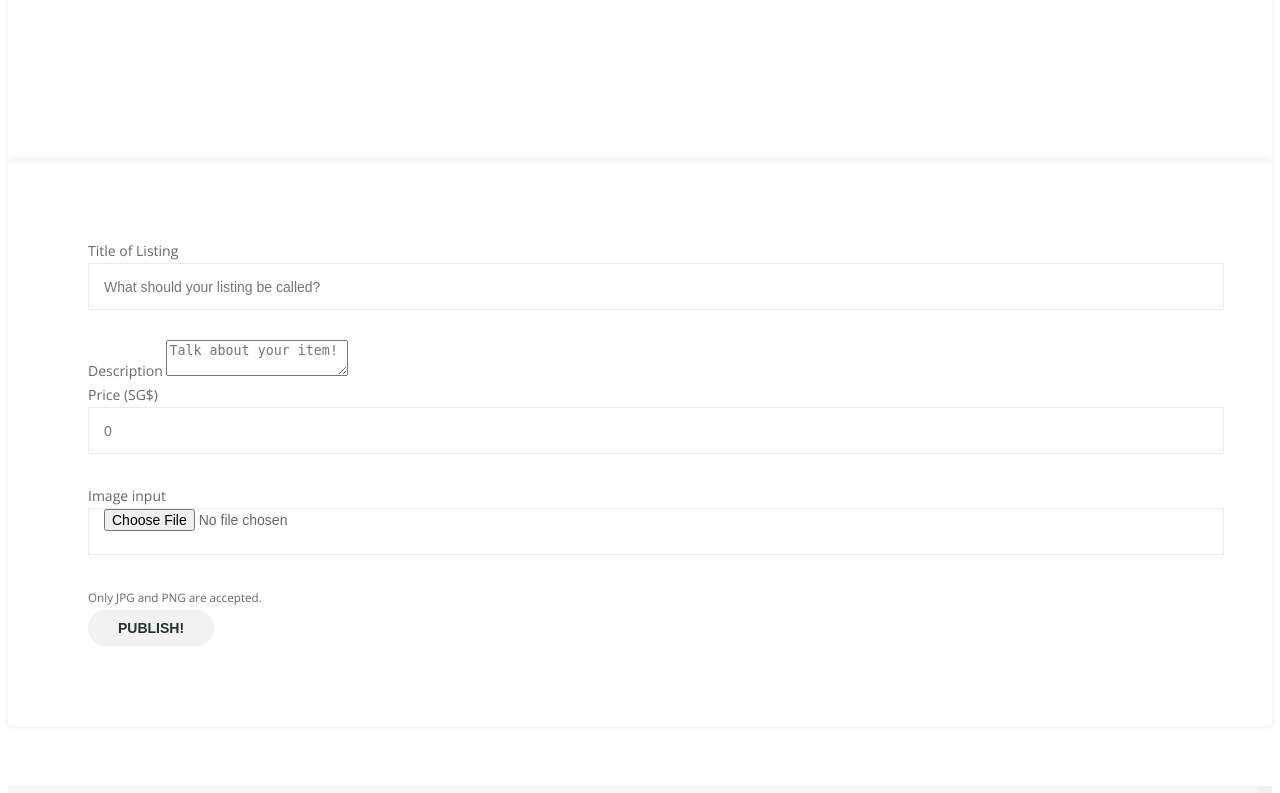
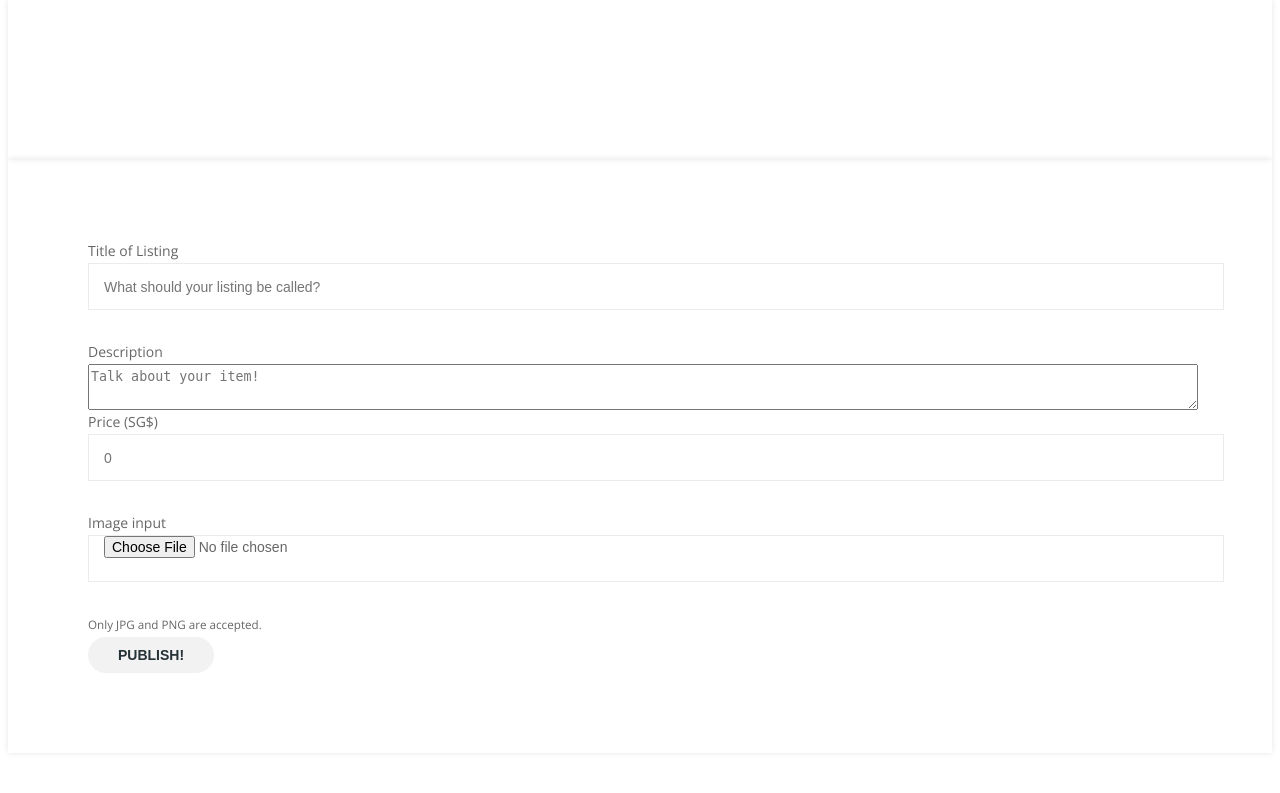
Before and after one commit to changweicw/ict3103-ssd-p2, a Flask app: page /sell/dashboard in a window 1280 px wide. Shown: the part 578-1371 px from the top of the page. Run offline with Flask 2, Linux system fonts and the light colour scheme; some libraries are stand-ins or nearby versions.

Commit message:
css commit test

```diff
--- /dev/null
+++ b/static/assets/css/sellerpage.css
@@ -0,0 +1,15 @@
+#publish_desc {
+    display: block;
+    width: 100%;
+    overflow: hidden;
+    resize: both;
+    min-height: 40px;
+    line-height: 20px;
+}
+
+.textarea {
+    border: 1px solid #ccc;
+    font-family: inherit;
+    font-size: inherit;
+    padding: 1px 6px;
+}
--- a/templates/shared/layout.html
+++ b/templates/shared/layout.html
@@ -17,6 +17,8 @@
     <link rel="stylesheet" href="/static/assets/css/style.min.css">
     <link rel="stylesheet" href="/static/assets/css/responsive.min.css">
     <link rel="stylesheet" href="/static/assets/css/font-awesome.css">
+    <link rel="stylesheet" href="/static/assets/css/sellerpage.css">
+
 </head>
 
 <body>
```
